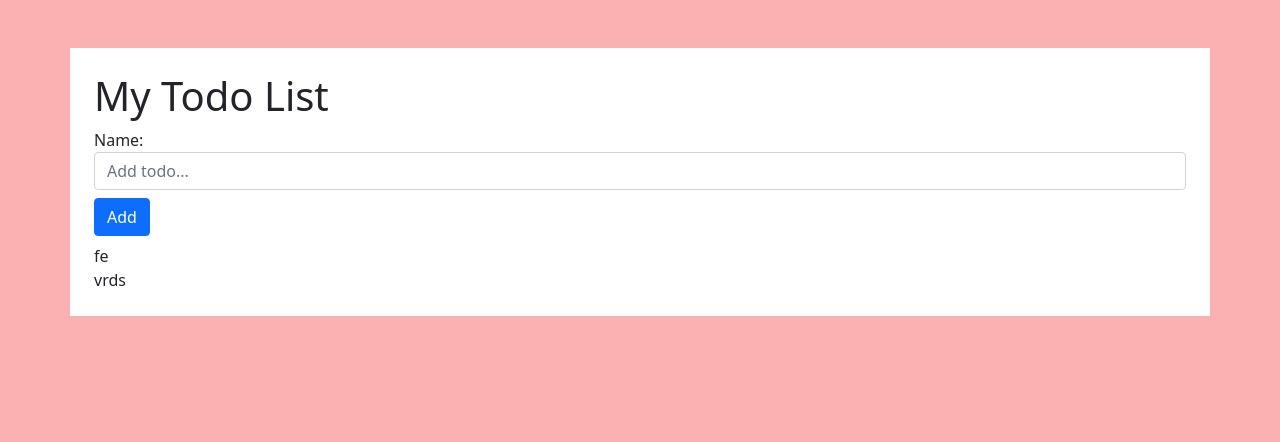
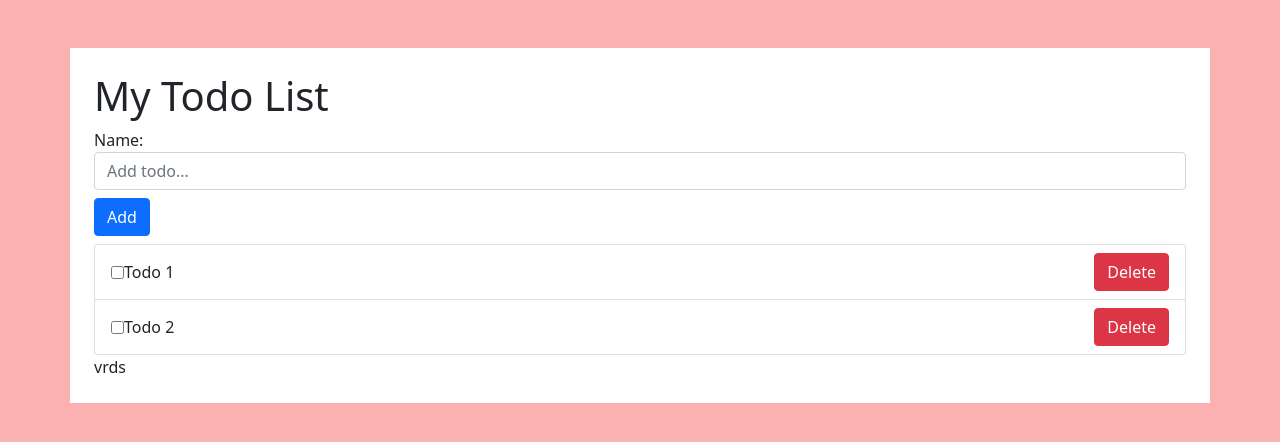
Before and after one commit to 159-Pazarama-React-Bootcamp/week-2-case-mrtksknn, a React (Create React App) app in the folder todo-app/: page / in a window 1280 px wide. Shown: the top 442 px of the page. Built offline with nearby package versions, Linux system fonts and the light colour scheme.

Commit message:
created: TodoList

```diff
--- a/todo-app/src/components/TodoItem.js
+++ b/todo-app/src/components/TodoItem.js
@@ -1,11 +1,15 @@
 import React from 'react'
 
-const TodoItem = () => {
+const TodoItem = ({ id, content, isCompleted }) => {
   return (
-    <li className={`list-group-item ${completed && 'list-group-item-success'}`}>
+    <li
+      className={`list-group-item ${isCompleted && 'list-group-item-success'}`}
+      key={id}
+    >
       <div className="d-flex justify-content-between">
         <span className="d-flex align-items-center">
-          <input type="checkbox" className="mr-3" />
+          <input type="checkbox" className="mr-3" checked={isCompleted} />
+          {content}
         </span>
         <button className="btn btn-danger">Delete</button>
       </div>
--- a/todo-app/src/components/TodoList.js
+++ b/todo-app/src/components/TodoList.js
@@ -1,7 +1,31 @@
 import React from 'react'
+import TodoItem from './TodoItem'
 
 const TodoList = () => {
-  return <div>fe</div>
+  const todos = [
+    {
+      id: '0',
+      isCompleted: false,
+      content: 'Todo 1',
+    },
+    {
+      id: '1',
+      isCompleted: false,
+      content: 'Todo 2',
+    },
+  ]
+
+  return (
+    <ul className="list-group">
+      {todos.map((todo) => (
+        <TodoItem
+          id={todo.id}
+          content={todo.content}
+          isCompleted={todo.isCompleted}
+        />
+      ))}
+    </ul>
+  )
 }
 
 export default TodoList
```
